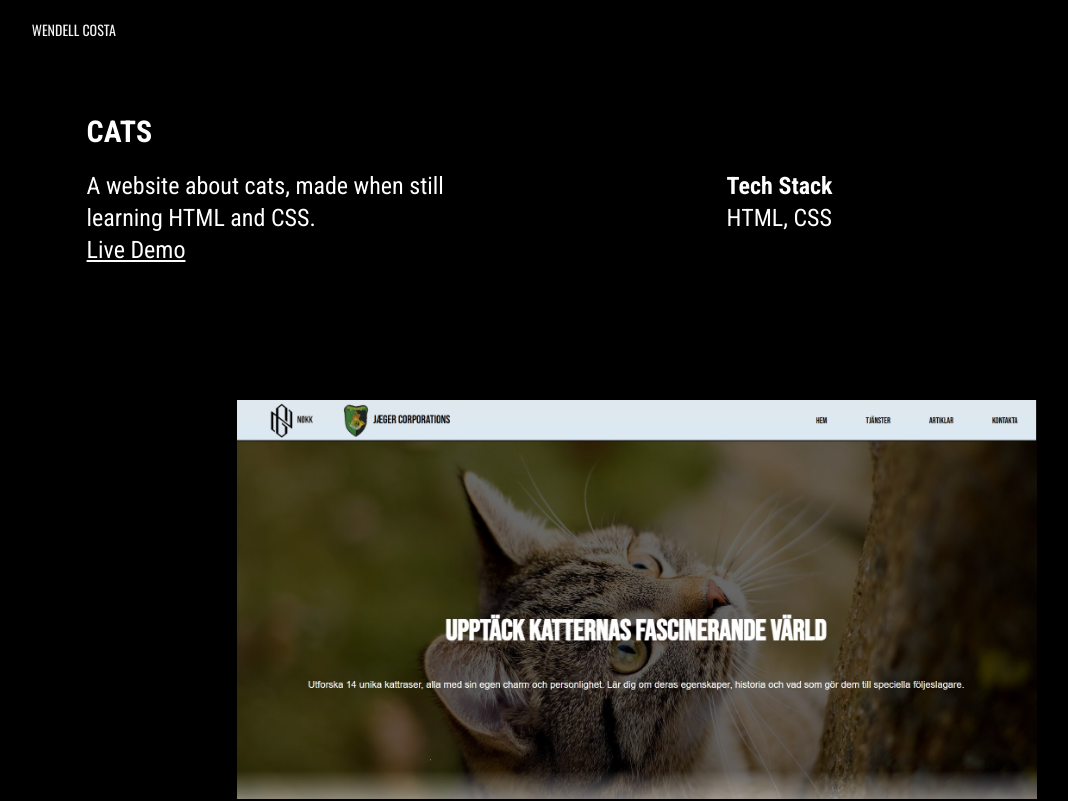
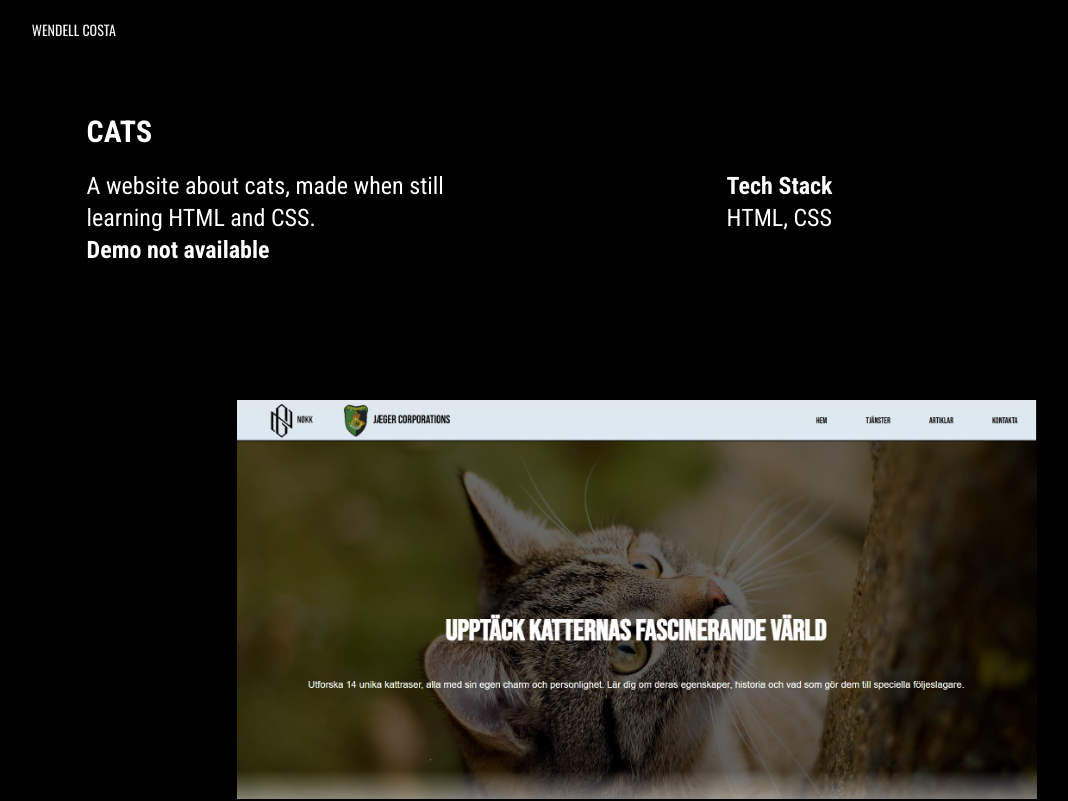
Before and after one commit to wendell-costa-barreto/portfolio, a Next.js app: page /projects/cats in a window 1280 px wide. Shown: the top 801 px of the page, without its empty margins (3-1071 px from the left). Built offline with nearby package versions, Linux system fonts and the light colour scheme.

Commit message:
Fixing live demos and changing Nexus Dashboard link

```diff
--- a/src/app/projects/[name]/page.tsx
+++ b/src/app/projects/[name]/page.tsx
@@ -74,7 +74,7 @@ const projects: Project[] = [
     description:
       "A fake cryptocurrency dashboard company website which users can utilise to check on the prices of cryptocurrencies, made to experiment with Next.js features.",
     techStack: ["Next.js", "Tailwind CSS"],
-    demo: "https://cryptocurrency-dashboard-ihhnoum38-wendell-costas-projects.vercel.app",
+    demo: "https://cryptocurrency-dashboard-flame.vercel.app/",
     text: {
       title: "Nexus Dashboard: Your Comprehensive Cryptocurrency Dashboard",
       text1:
@@ -140,9 +140,11 @@ export default function ProjectPage() {
           >
             {project.description}
             <br />
-            <Link href={project.demo} className="underline">
-              Live Demo
-            </Link>
+            {project.demo === "Not available" ? (
+              <span className="font-bold">Demo not available</span>
+            ) : (
+              <Link href={project.demo}>Demo</Link>
+            )}
           </h2>
           <h2
             className={`${roboto.className} font-roboto text-2xl mb-5 w-[90%] ml-[7%] lg:ml-0 lg:w-[30%]`}
```
